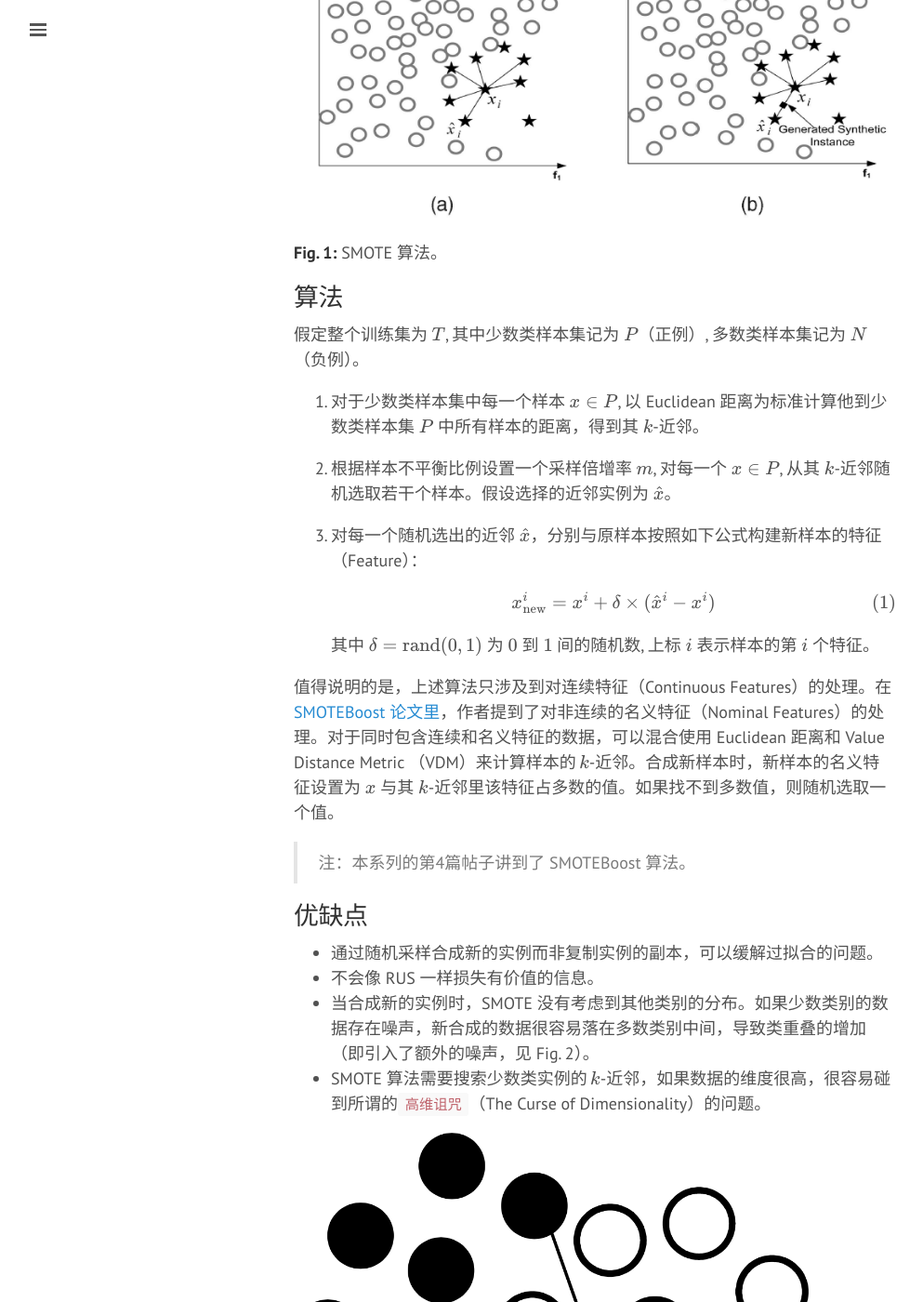
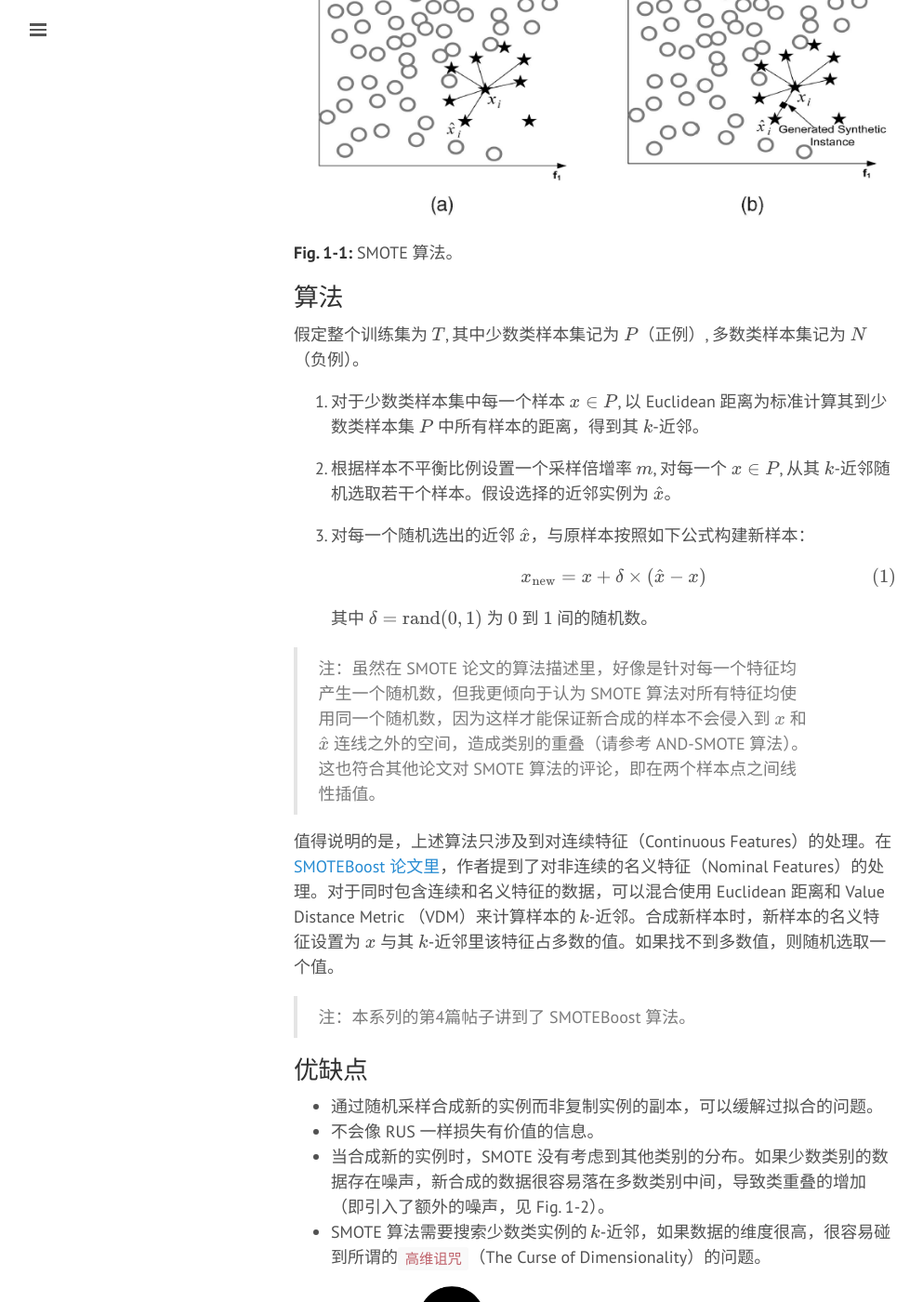
Before and after one commit to htaoyu1/htaoyu1.github.io, a Jekyll site: the page built from _posts/2017-11-23-Imbalance-Data-SMOTE-1.md, in a window 1280 px wide and 1400 px high, scrolled down 1811 px. Shown: the whole window at 93% size, without its empty margins (0-993 px from the left). Built offline with Jekyll 4.4.1, drawn with Linux system fonts in a browser that asks for light colours; some web fonts are replaced; formulas are drawn with MathJax 3; some of the changed text lies outside the part shown.

Commit message:
fix typos and errors

```diff
--- a/_posts/2017-11-23-Imbalance-Data-SMOTE-1.md
+++ b/_posts/2017-11-23-Imbalance-Data-SMOTE-1.md
@@ -29,25 +29,27 @@ lang: zh
 `合成少数类过采样技术`（Synthetic Monitory Oversampling TEchnique，SMOTE）可用来避免 ROS 带来的过拟合风险。SMOTE 算法的基本思想是对少数类进行分析，并根据少数类样本人工合成新样本添加到数据集中。
 
 
-![1.1 SMOTE 算法](/assets/blog-images/Imbalance-Data-SMOTE-1.1.png)
-**Fig. 1:** SMOTE 算法。
+![1-1 SMOTE 算法](/assets/blog-images/Imbalance-Data-SMOTE-1.1.png)
+**Fig. 1-1:** SMOTE 算法。
 
 
 ## 算法
 
 假定整个训练集为 $T$, 其中少数类样本集记为 $P$（正例）, 多数类样本集记为 $N$ （负例）。
 
-1. 对于少数类样本集中每一个样本 $x \in P$, 以 Euclidean 距离为标准计算他到少数类样本集 $P$ 中所有样本的距离，得到其 $k$-近邻。
+1. 对于少数类样本集中每一个样本 $x \in P$, 以 Euclidean 距离为标准计算其到少数类样本集 $P$ 中所有样本的距离，得到其 $k$-近邻。
 
 2. 根据样本不平衡比例设置一个采样倍增率 $m$, 对每一个 $x \in P$, 从其 $k$-近邻随机选取若干个样本。假设选择的近邻实例为 $\hat{x}$。
 
-3. 对每一个随机选出的近邻 $\hat{x}$，分别与原样本按照如下公式构建新样本的特征（Feature）：
+3. 对每一个随机选出的近邻 $\hat{x}$，与原样本按照如下公式构建新样本：
 
    $$
-   x^i_{\text{new}} = x^i + \delta \times (\hat{x}^i - x^i)
+   x_{\text{new}} = x + \delta \times (\hat{x} - x)
    $$
 
-   其中 $\delta = \text{rand}(0,1)$ 为 $0$ 到 $1$ 间的随机数, 上标 $i$ 表示样本的第 $i$ 个特征。
+   其中 $\delta = \text{rand}(0,1)$ 为 $0$ 到 $1$ 间的随机数。
+
+> 注：虽然在 SMOTE 论文的算法描述里，好像是针对每一个特征均产生一个随机数，但我更倾向于认为 SMOTE 算法对所有特征均使用同一个随机数，因为这样才能保证新合成的样本不会侵入到 $x$ 和 $\hat{x}$ 连线之外的空间，造成类别的重叠（请参考 AND-SMOTE 算法）。这也符合其他论文对 SMOTE 算法的评论，即在两个样本点之间线性插值。
 
 值得说明的是，上述算法只涉及到对连续特征（Continuous Features）的处理。在 [SMOTEBoost 论文里](https://link.springer.com/chapter/10.1007/978-3-540-39804-2_12)，作者提到了对非连续的名义特征（Nominal Features）的处理。对于同时包含连续和名义特征的数据，可以混合使用 Euclidean 距离和 Value Distance Metric （VDM）来计算样本的 $k$-近邻。合成新样本时，新样本的名义特征设置为 $x$ 与其 $k$-近邻里该特征占多数的值。如果找不到多数值，则随机选取一个值。
 
@@ -56,19 +58,19 @@ lang: zh
 ## 优缺点
 - 通过随机采样合成新的实例而非复制实例的副本，可以缓解过拟合的问题。
 - 不会像 RUS 一样损失有价值的信息。
-- 当合成新的实例时，SMOTE 没有考虑到其他类别的分布。如果少数类别的数据存在噪声，新合成的数据很容易落在多数类别中间，导致类重叠的增加（即引入了额外的噪声，见 Fig. 2）。
+- 当合成新的实例时，SMOTE 没有考虑到其他类别的分布。如果少数类别的数据存在噪声，新合成的数据很容易落在多数类别中间，导致类重叠的增加（即引入了额外的噪声，见 Fig. 1-2）。
 - SMOTE 算法需要搜索少数类实例的 $k$-近邻，如果数据的维度很高，很容易碰到所谓的`高维诅咒`（The Curse of Dimensionality）的问题。
 
-![1.2 SMOTE 算法引入了额外的噪声](/assets/blog-images/Imbalance-Data-SMOTE-1.2.png)
-**Fig. 2:** 由于少数类别（实心圆圈）噪声数据 A 被选中用来合成新的实例，SMOTE 算法合成的新实例（实心方块）落在了多数类别（空心圆圈）中间，导致了类重叠的增加。
+![1-2 SMOTE 算法引入了额外的噪声](/assets/blog-images/Imbalance-Data-SMOTE-1.2.png)
+**Fig. 1-2:** 由于少数类别（实心圆圈）噪声数据 A 被选中用来合成新的实例，SMOTE 算法合成的新实例（实心方块）落在了多数类别（空心圆圈）中间，导致了类重叠的增加。
 
 
 # Borderline-SMOTE
 
-SMOTE 算法不加区分地以等概率方式随机选取少数类实例产生新的样本。然而数据集可能包含噪声，噪声点合成数据可能会加剧样本的重叠（Fig. 2）。有很多算法针对这一问题进行了优化。其中一种是 `Borderline-SMOTE` 算法。Borderline-SMOTE 算法认为，大多数的分类算法都倾向于学习类别的边界点以及其附近的数据，因此<u>在边界点附近合成更多的数据</u>可以有效的提高分类器的性能。
+SMOTE 算法不加区分地以等概率方式随机选取少数类实例产生新的样本。然而数据集可能包含噪声，噪声点合成数据可能会加剧样本的重叠（Fig. 1-2）。有很多算法针对这一问题进行了优化。其中一种是 `Borderline-SMOTE` 算法。Borderline-SMOTE 算法认为，大多数的分类算法都倾向于学习类别的边界点以及其附近的数据，因此<u>在边界点附近合成更多的数据</u>可以有效的提高分类器的性能。
 
-![1.3 Borderline-SMOTE 算法](/assets/blog-images/Imbalance-Data-SMOTE-1.3.png)
-**Fig. 3:** Borderline-SMOTE 算法。
+![1-3 Borderline-SMOTE 算法](/assets/blog-images/Imbalance-Data-SMOTE-1.3.png)
+**Fig. 1-3:** Borderline-SMOTE 算法。
 
 ## 算法
 
@@ -98,7 +100,7 @@ SMOTE 算法不加区分地以等概率方式随机选取少数类实例产生
      x_{\text{new}} = x + \delta \times (\hat{x} - x)
      $$
 
-     其中 $\delta = \text{rand}(0。5,1)$ 为 $0.5$ 到 $1$ 间的随机数。
+     其中 $\delta = \text{rand}(0.5,1)$ 为 $0.5$ 到 $1$ 间的随机数。
 
 
 ## 优缺点
@@ -147,7 +149,7 @@ Borderline-SMOTE 算法的一个缺陷在于对边界点的定义太过粗糙。
 
 2. 分别计算 $x$ 和 $\hat{x}$ 在整个样本集 $T$ 中的 $k$-近邻 (记为 $N_x^k$，和 $N_\hat{x}^k$), 然后根据计算出的 $k$-近邻，分别定义其 Safe Level $sl_x$ 和 $sl_\hat{x}$。对任意一个样本 $p$, 其 Safe Level 定义为 $p$ 的 $k$-近邻里包含的少数类样本数目，即：
    $$
-   sl_p = \vert N_p \vert
+   sl_p = \vert N^k_p \vert
    $$
 
 3. 计算样本 $x$ 的 Safe Level Ratio $slr_x$。$slr_x$ 定义为$x$ 以及其在第1步中被随机选中的一个 $k$-近邻点 $\hat{x}$ 的 Safe Level 的比值，即:
@@ -185,16 +187,16 @@ Borderline-SMOTE 算法的一个缺陷在于对边界点的定义太过粗糙。
 
 # LN-SMOTE
 
-SMOTE 算法合成新的少数类实例时没有考虑多数类样本的分布。Safe-Level SMOTE 算法虽然针对这一问题进行了优化，但是可能仍然不够充分，尤其是少数类样例在整个样本空间形成分散集簇的情况下。这种情况被称为 **Small Disjuncts** 问题。
+SMOTE 算法合成新的少数类实例时没有考虑多数类样本的分布。Safe-Level SMOTE 算法虽然针对这一问题进行了优化，但是可能仍然不够充分，尤其是少数类实例在整个样本空间形成分散集簇的情况下。这种情况被称为 **Small Disjuncts** 问题。
 
-![1.4 Small-Disjuncts 问题](/assets/blog-images/Imbalance-Data-SMOTE-1.4.png)
-**Fig. 4:** 少数类实例在样本空间形成分散的集簇导致的过泛化问题。
+![1-4 Small-Disjuncts 问题](/assets/blog-images/Imbalance-Data-SMOTE-1.4.png)
+**Fig. 1-4:** 少数类实例在样本空间形成分散的集簇导致的过泛化问题。
 
-考虑 Fig. 4 的情况，少数类实例在整个样本空间形成两个分离的集簇。在 Safe-Level SMOTE 算法的第一步，我们需要寻找一个少数类样本 $x$ 在整个少数类集合 $P$ 中的 $k$-近邻。如果 $k = 5$, 那么被随机选中做数据合成的近邻点 $\hat{x}$ 就有可能落在另一个集簇。如果 $x$ 和 $\hat{x}$ 的 Safe Level 非常相似的话， 新合成的少数类实例就很可能落在多数类的空间，造成类的重叠。
+考虑 Fig. 1-4 的情况，少数类实例在整个样本空间形成两个分离的集簇。在 Safe-Level SMOTE 算法的第一步，我们需要寻找一个少数类样本 $x$ 在整个少数类集合 $P$ 中的 $k$-近邻。如果 $k = 5$, 那么被随机选中做数据合成的近邻点 $\hat{x}$ 就有可能落在另一个集簇。如果 $x$ 和 $\hat{x}$ 的 Safe Level 非常相似的话， 新合成的少数类实例就很可能落在多数类的空间，造成类的重叠。
 
 `LN-SMOTE`（Local Neighbourhood SMOTE）算法认为导致这一缺陷的原因是 Safe-Level SMOTE 在搜索 $x$ 的 $k$-近邻时，只局限于少数类样本集。为了克服这一问题，LN-SMOTE 提出需要在整个训练集的 $k$-近邻中选择 $\hat{x}$。
 
-另外一个值得注意的情况是，假设 $x$ 属于噪声点，则其 Safe Level 等于 0 ($sl_x = 0$)。那么选出来的 $\hat{x}$ 必定属于多数类。然而由于 $x$ 的存在，$\hat{x}$ 的 Safe Level 可能等于 1 （$sl_{\hat{x}} = 1$）。按照 Safe-Level SMOTE 算法，此时需要复制 $\hat{x}$ 作为新合成的数据, 这是不可理的。LN-SMOTE 指出，碰到这种情况，需要排除掉 $x$, 转而搜索 $\hat{x}$ 的 $k+1$-近邻。
+另外一个值得注意的情况是，假设 $x$ 属于噪声点，则其 Safe Level 等于 0 ($sl_x = 0$)。那么选出来的 $\hat{x}$ 必定属于多数类。然而由于 $x$ 的存在，$\hat{x}$ 的 Safe Level 可能等于 1 （$sl_{\hat{x}} = 1$）。按照 Safe-Level SMOTE 算法，此时需要复制 $\hat{x}$ 作为新合成的数据, 这是不合理的。LN-SMOTE 指出，碰到这种情况，需要排除掉 $x$, 转而搜索 $\hat{x}$ 的 $k+1$-近邻。
 
 
 ## 算法
```
Also changed, not shown: other parts of _posts/2017-11-23-Imbalance-Data-SMOTE-1.md (+4 -4 lines), _posts/2017-11-24-Imbalance-Data-SMOTE-2.md (+31 -29 lines), _posts/2017-11-25-Imbalance-Data-SMOTE-3.md (+22 -11 lines), _posts/2017-11-26-Imbalance-Data-SMOTE-4.md (+12 -12 lines), assets/blog-images/Imbalance-Data-SMOTE-3.2.png (added).
